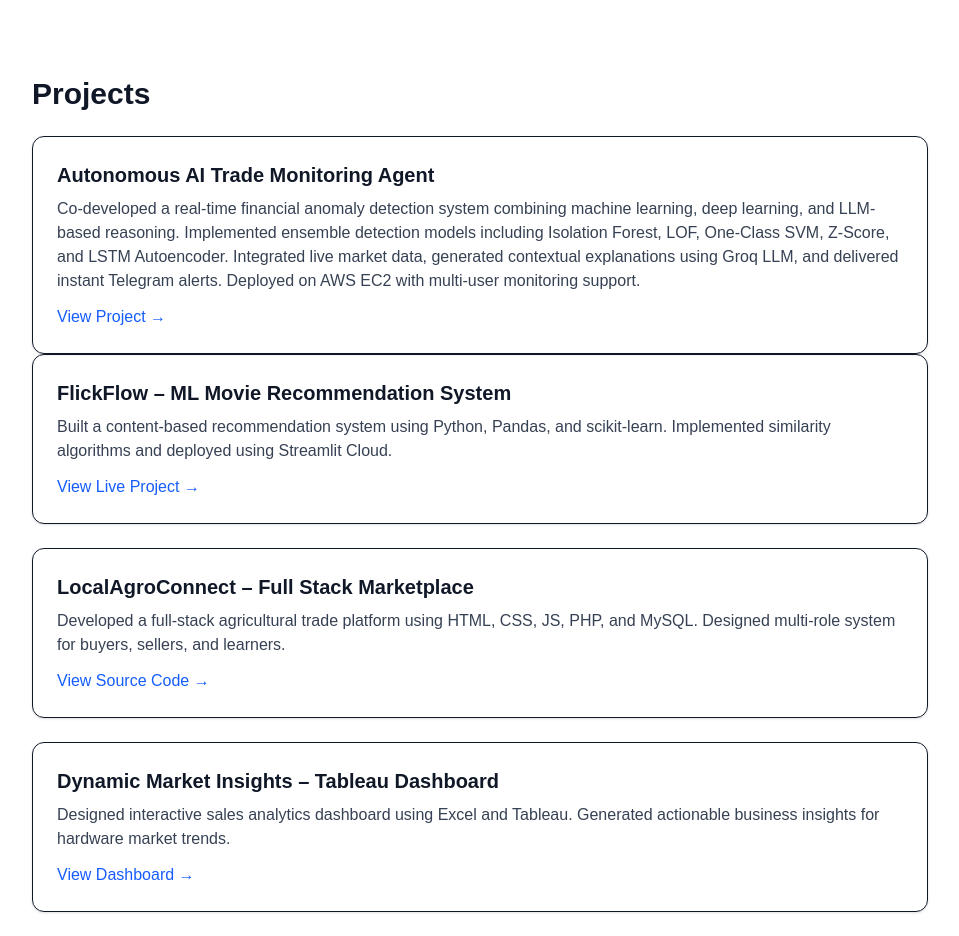
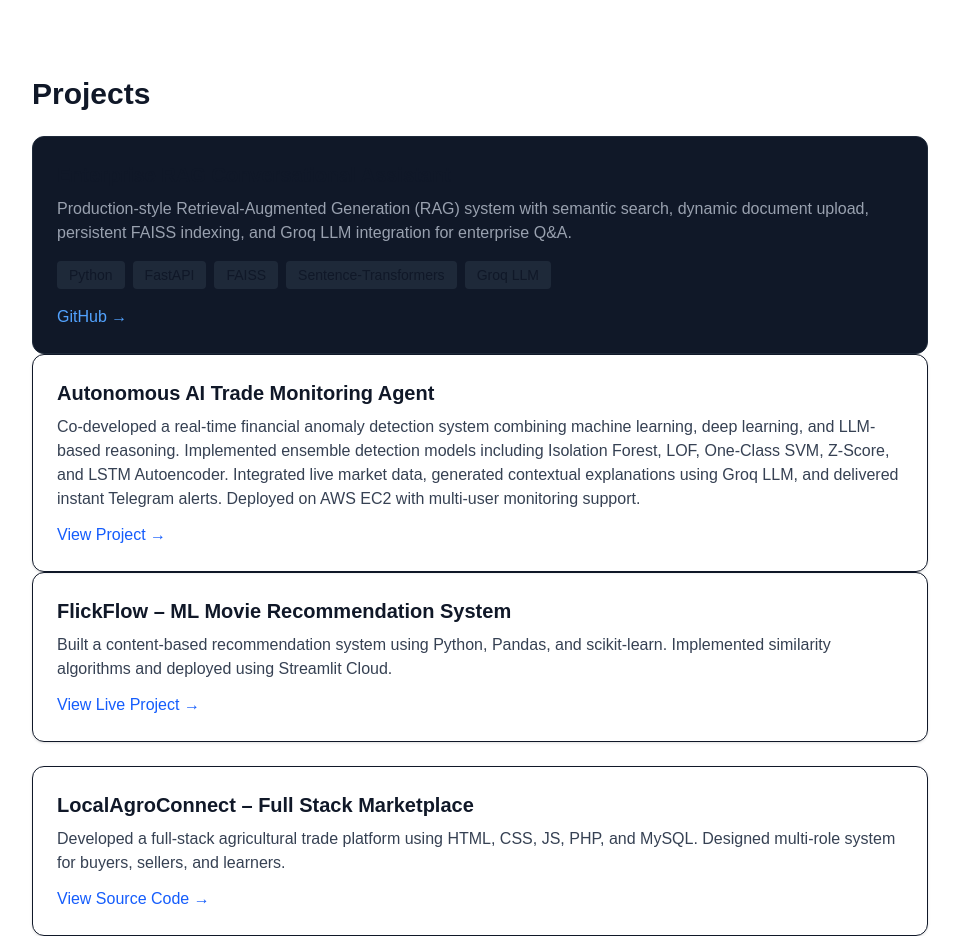
Before and after one commit to Ayushsharma832/ayush-portfolio, a Next.js app: page / in a window 1280 px wide. Shown: the part 800-1736 px from the top of the page, without its empty margins (160-1119 px from the left). Built offline with nearby package versions, Linux system fonts and the light colour scheme.

Commit message:
New project enterprise-rag-assistant added

```diff
--- a/app/page.tsx
+++ b/app/page.tsx
@@ -70,6 +70,36 @@ export default function Home() {
         {/* PROJECTS SECTION */}
         <section>
           <h2 className="text-3xl font-semibold mb-6">Projects</h2>
+          <div className="bg-gray-900 p-6 rounded-xl border border-gray-800 hover:border-blue-500 transition">
+            <h3 className="text-xl font-semibold mb-2">
+              Enterprise RAG Conversational Assistant
+            </h3>
+
+            <p className="text-gray-400 mb-4">
+              Production-style Retrieval-Augmented Generation (RAG) system with
+              semantic search, dynamic document upload, persistent FAISS indexing,
+              and Groq LLM integration for enterprise Q&A.
+            </p>
+
+            <div className="flex flex-wrap gap-2 mb-4">
+              <span className="bg-gray-800 px-3 py-1 rounded text-sm">Python</span>
+              <span className="bg-gray-800 px-3 py-1 rounded text-sm">FastAPI</span>
+              <span className="bg-gray-800 px-3 py-1 rounded text-sm">FAISS</span>
+              <span className="bg-gray-800 px-3 py-1 rounded text-sm">Sentence-Transformers</span>
+              <span className="bg-gray-800 px-3 py-1 rounded text-sm">Groq LLM</span>
+            </div>
+
+            <div className="flex gap-4">
+              <a
+                href="https://github.com/Ayushsharma832/enterprise-rag-assistant"
+                target="_blank"
+                className="text-blue-400 hover:underline"
+              >
+                GitHub →
+              </a>
+            </div>
+          </div>
+
           <div className="border rounded-xl p-6 shadow-sm">
             <h3 className="text-xl font-semibold">
               Autonomous AI Trade Monitoring Agent
```
